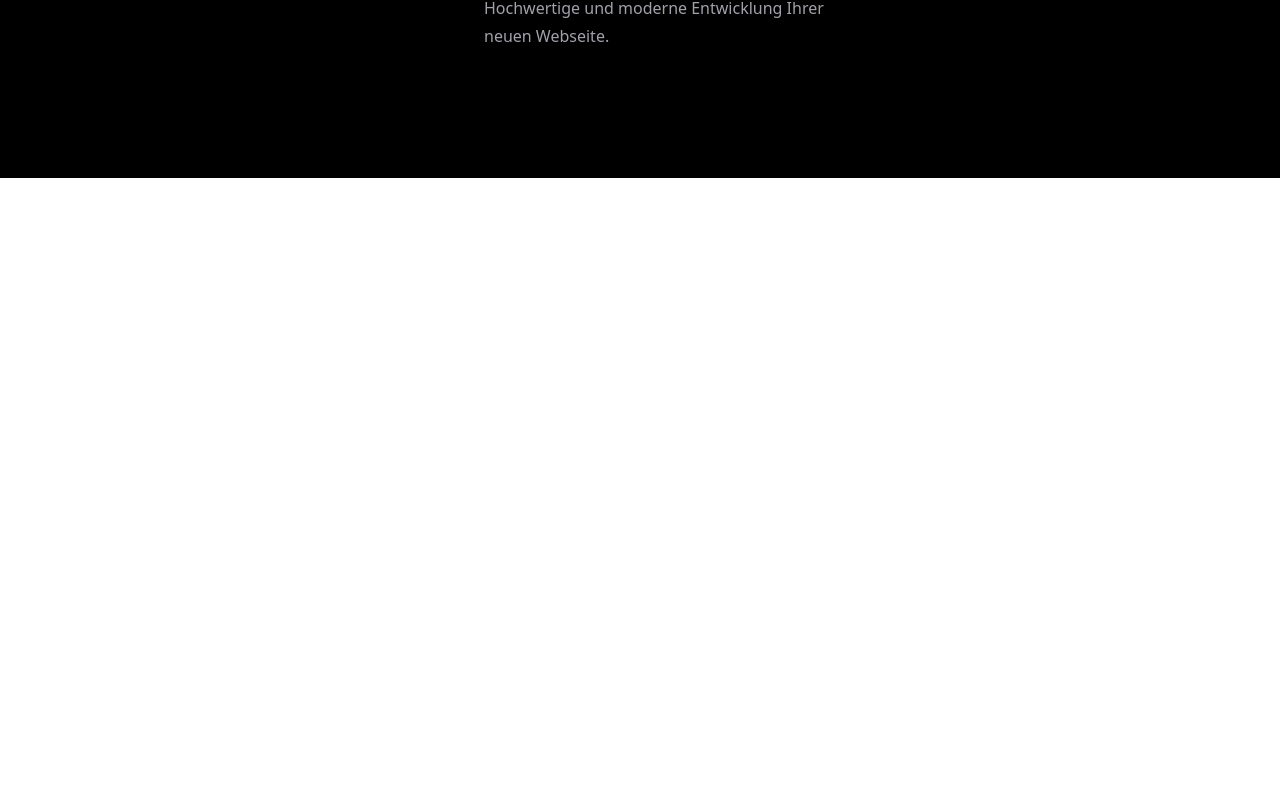
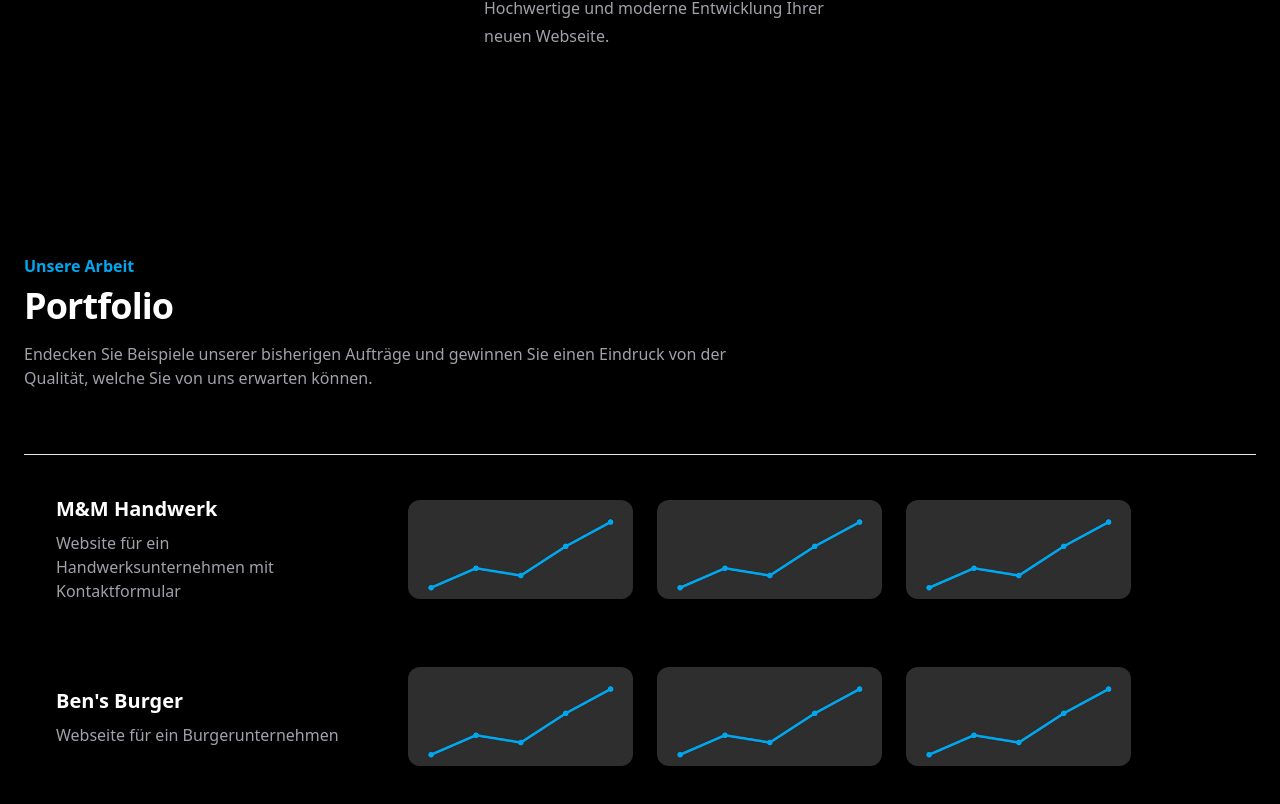
Before and after one commit to Ferbion-lT/V3, a Vue app: page / in a window 1280 px wide. Shown: the part 1860-2664 px from the top of the page. Before the commit the page ends 2038 px from the top, so only its background shows below. Built offline with nearby package versions, Linux system fonts and the light colour scheme.

Commit message:
feat: added projects section

```diff
--- a/src/components/Home.vue
+++ b/src/components/Home.vue
@@ -201,6 +201,58 @@
             </div>
         </div>
     </div>
+    <div class="bg-[#000000] text-white overflow-hidden py-14 pb-20">
+        <div class="mx-auto px-4 py-5 sm:px-6 max-w-7xl">
+            <div class="max-w-3xl">
+                <h2 class="font-semibold text-[#01a7ee]">Unsere Arbeit</h2>
+                <p class="mt-2 text-3xl font-bold tracking-tight sm:text-4xl">Portfolio</p>
+                <p class="mt-4 text-zinc-400">
+                    Endecken Sie Beispiele unserer bisherigen Aufträge und gewinnen Sie einen
+                    Eindruck von der Qualität, welche Sie von uns erwarten können.
+                </p>
+            </div>
+            <div class="mt-10 space-y-16 border-t border-gray-200 pt-10 sm:mt-16">
+                <a class="group mx-auto max-w-7xl px-4 sm:px-6 lg:px-8 lg:flex items-center" href="">
+                    <div>
+                        <div class="text-xl font-bold">M&M Handwerk</div>
+                        <div class="text-zinc-400 w-72">
+                            <div class="mt-2">Website für ein Handwerksunternehmen mit Kontaktformular</div>
+                        </div>
+                    </div>
+                    <div class="lg:flex lg:space-x-6 space-x-0 overscroll-x-auto pl-16">
+                        <div class="hidden lg:block">
+                            <img class="rounded-xl" height="700" width="225" src="../assets/stonks.png" />
+                        </div>
+                        <div class="hidden lg:block">
+                            <img class="rounded-xl" height="700" width="225" src="../assets/stonks.png" />
+                        </div>
+                        <div class="hidden lg:block">
+                            <img class="rounded-xl" height="700" width="225" src="../assets/stonks.png" />
+                        </div>
+                    </div>
+                </a>
+                <a class="group mx-auto max-w-7xl px-4 sm:px-6 lg:px-8 lg:flex items-center" href="">
+                    <div>
+                        <div class="text-xl font-bold">Ben's Burger</div>
+                        <div class="text-zinc-400 w-72">
+                            <div class="mt-2">Webseite für ein Burgerunternehmen</div>
+                        </div>
+                    </div>
+                    <div class="lg:flex lg:space-x-6 space-x-0 overscroll-x-auto pl-16">
+                        <div class="hidden lg:block">
+                            <img class="rounded-xl" height="700" width="225" src="../assets/stonks.png" />
+                        </div>
+                        <div class="hidden lg:block">
+                            <img class="rounded-xl" height="700" width="225" src="../assets/stonks.png" />
+                        </div>
+                        <div class="hidden lg:block">
+                            <img class="rounded-xl" height="700" width="225" src="../assets/stonks.png" />
+                        </div>
+                    </div>
+                </a>
+            </div>
+        </div>
+    </div>
 </template>
 
 <script>
```
